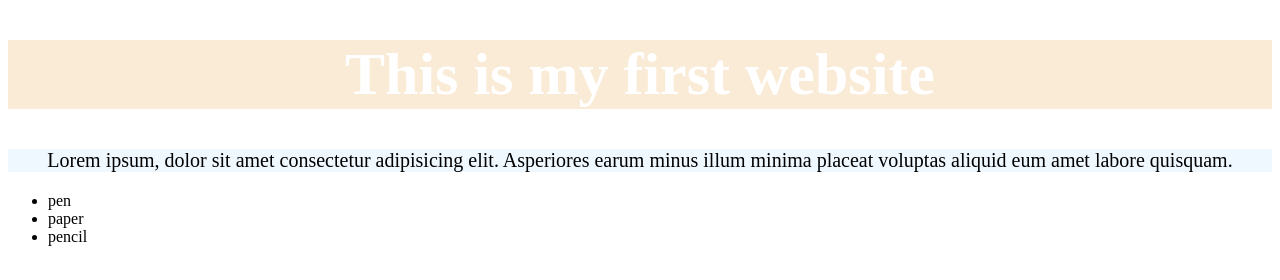
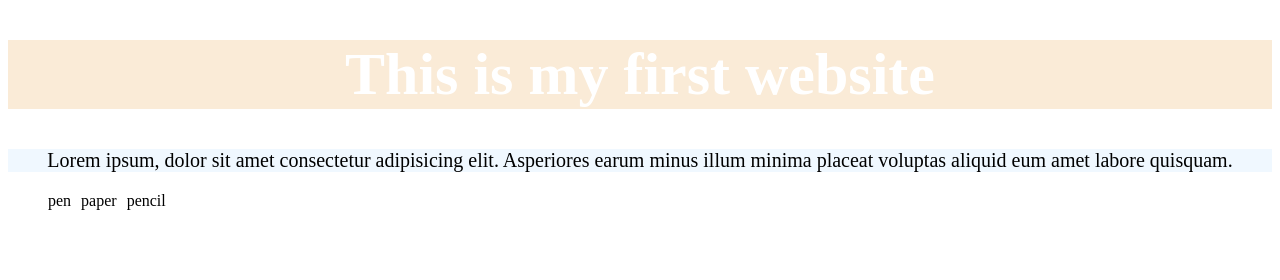
Before and after one commit to Arpon-999/second, a plain HTML site: page index.html in a window 1280 px wide. Drawn offline with Linux system fonts and the light colour scheme.

Commit message:
design ul and li

```diff
--- a/style.css
+++ b/style.css
@@ -10,5 +10,10 @@ p{
     font-size: 20px;
     text-align: center;
 }
-ul{}
-Li{}
+ul{
+    display: flex;
+    gap: 10px;
+}
+li{
+    list-style: none;
+}
```
